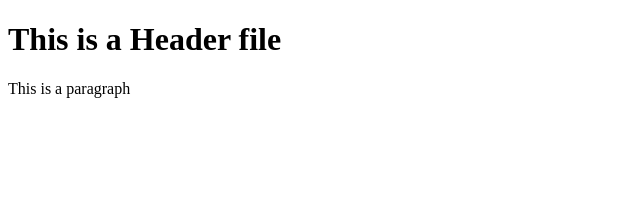
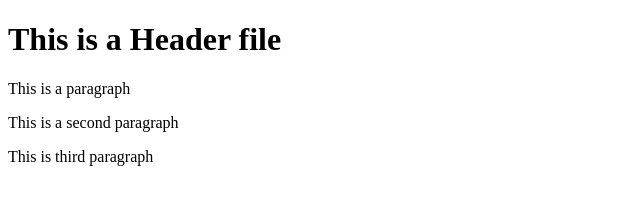
Before and after one commit to sadaf510/Angular-framework, a website: page git.test/index.html in a window 1280 px wide. Shown: the whole page, without its empty margins (0-640 px from the left). Drawn offline with Linux system fonts and the light colour scheme.

Commit message:
third commit

```diff
--- a/git.test/index.html
+++ b/git.test/index.html
@@ -7,6 +7,9 @@
     <title>Angular</title>
     <h1>This is a Header file</h1>
     <p>This is a paragraph</p>
+    <p>This is a second paragraph</p>
+    <p>This is third paragraph</p>
+
 </head>
 <body>
 
```
Also changed, not shown: git.test/package.json (added, +24 -0 lines), 2 other files.
